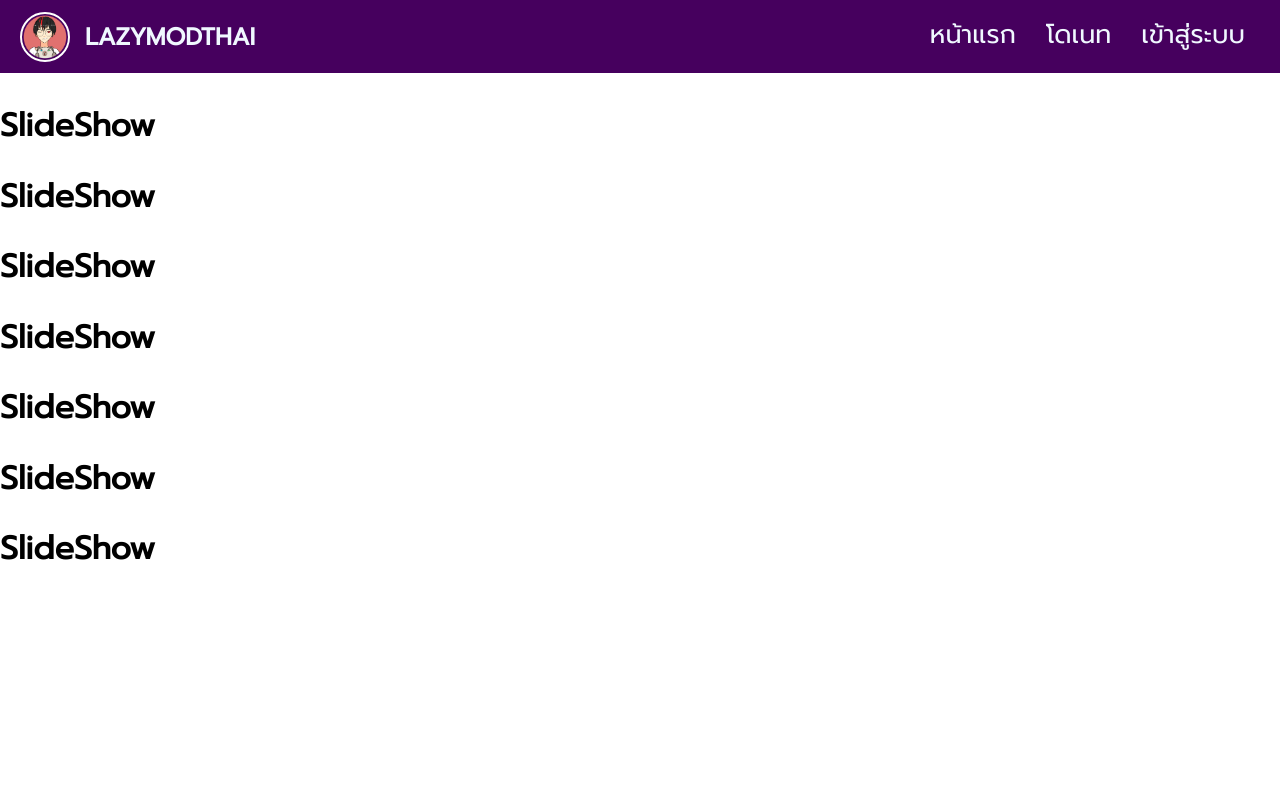
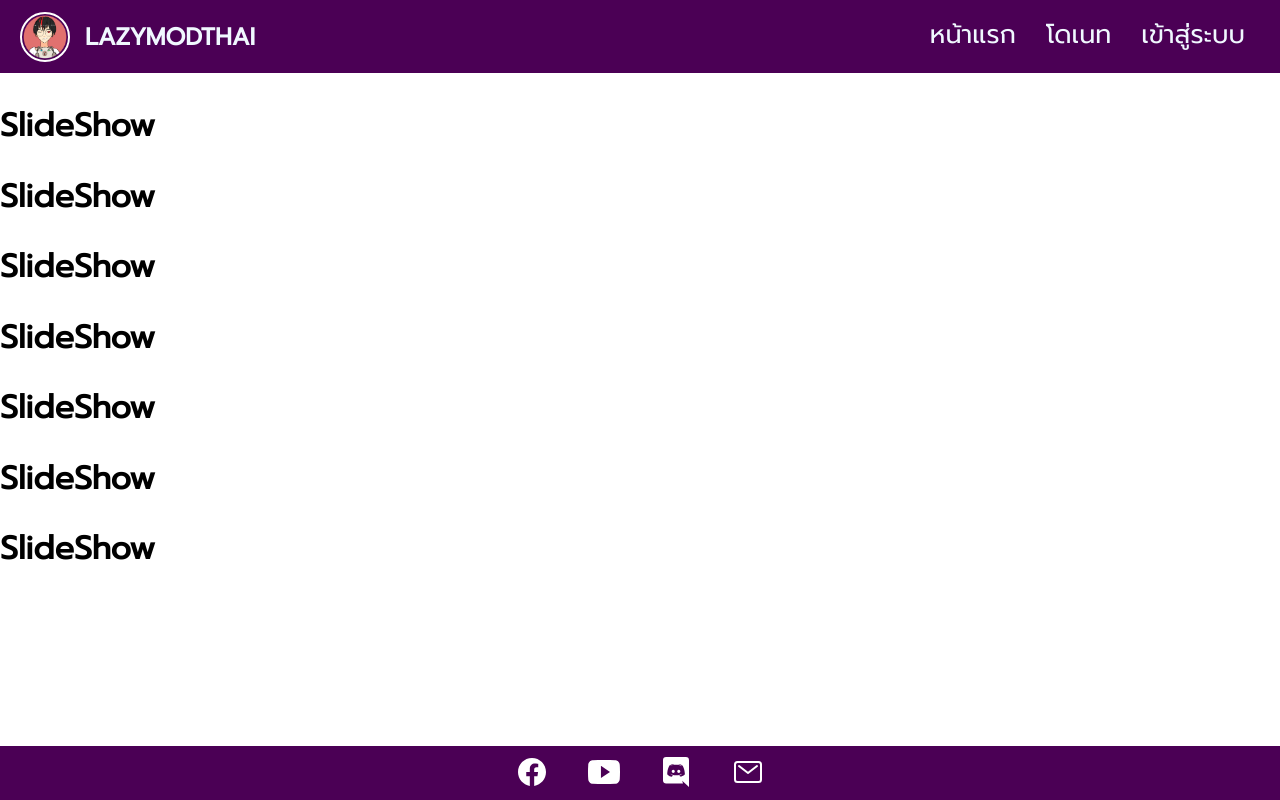
Before and after one commit to lazymodthai/lazymodthai.co, a React (Create React App) app: page / in a window 1280 px wide. Built offline with nearby package versions, Linux system fonts and the light colour scheme.

Commit message:
Add Social bar

```diff
--- a/src/App.css
+++ b/src/App.css
@@ -3,3 +3,6 @@
   box-sizing: border-box;
   font-family: 'Prompt', sans-serif;
 }
+.App{
+
+}
--- a/src/App.js
+++ b/src/App.js
@@ -1,12 +1,14 @@
 import { Outlet } from 'react-router-dom';
 import './App.css';
 import Navbar from './components/Navbar';
+import Social from './components/Social';
 
 function App() {
   return (
     <div className='App'>
       <Navbar />
       <Outlet />
+      <Social />
     </div>
   );
 }
--- /dev/null
+++ b/src/components/Social.js
@@ -0,0 +1,22 @@
+import React from "react";
+import {
+  IoLogoFacebook,
+  IoLogoYoutube,
+  IoLogoDiscord,
+  IoMailOutline,
+} from "react-icons/io5";
+import '../css/Social.css'
+import { NavLink } from "react-router-dom";
+
+function Social() {
+  return (
+    <div className="social-container">
+    <NavLink to="https://www.facebook.com/lazymodthai" target="_blank"><IoLogoFacebook className="icon"/></NavLink>
+    <NavLink to="https://www.youtube.com/@Cl2zJo/" target="_blank"><IoLogoYoutube className="icon" /></NavLink>
+    <NavLink to="https://discord.gg/NDxNSKWf" target="_blank"><IoLogoDiscord className="icon" /></NavLink>
+    <NavLink to="mailto:lazymodthai@gmail.com"><IoMailOutline className="icon" /></NavLink>
+    </div>
+  );
+}
+
+export default Social;
--- a/src/css/Navbar.css
+++ b/src/css/Navbar.css
@@ -3,7 +3,7 @@
     position: fixed;
     width: 100%;
     padding: 0 20px;
-    background-color: rgb(70, 0, 94);
+    background-color: rgb(75, 0, 85);
     justify-content: space-between;
     margin-bottom: 15px;
 }
--- /dev/null
+++ b/src/css/Social.css
@@ -0,0 +1,14 @@
+.social-container{
+    display: flex;
+    width: 100%;
+    position: fixed;
+    bottom: 0;
+    margin: auto;
+    background-color: rgb(75, 0, 85);
+    justify-content: center;
+}
+.icon{
+    font-size: 2em;
+    margin: 10px 20px 5px 20px;
+    color: white;
+}
```
